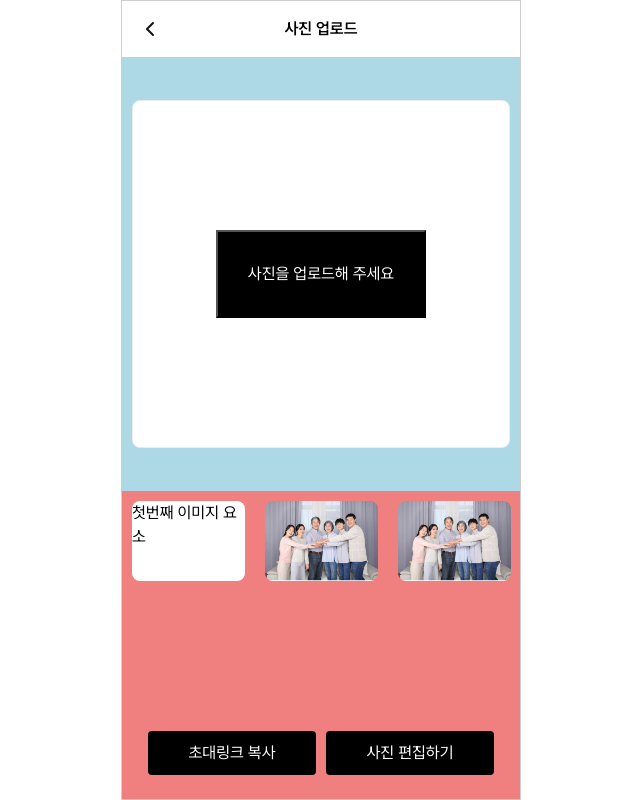
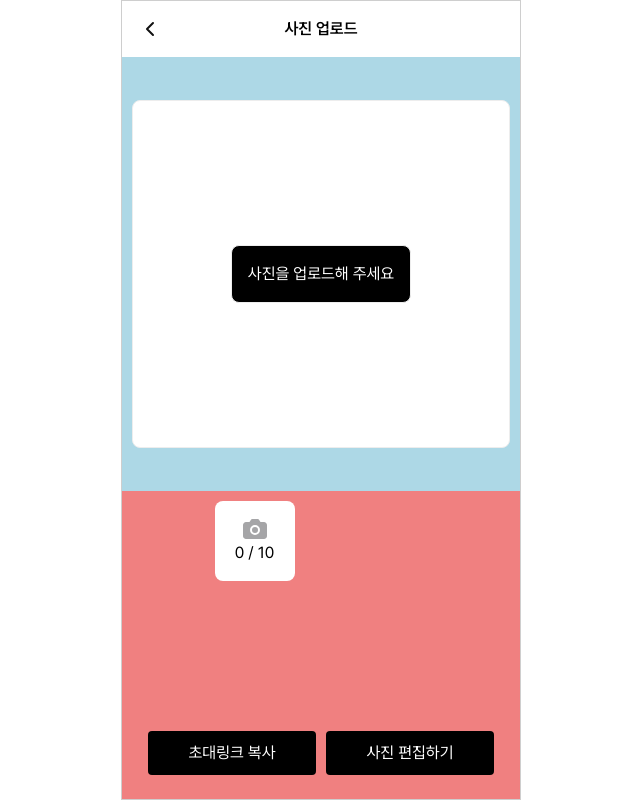
Before and after one commit to bananana0118/santa-frontend, a Next.js app: page /step/upload in a window 1280 px wide. Shown: the whole page, without its empty margins (319-959 px from the left). Built offline with nearby package versions, Linux system fonts and the light colour scheme.

Commit message:
feat : 파일 업로드 기능 구현

```diff
--- a/app/step/upload/page.js
+++ b/app/step/upload/page.js
@@ -1,29 +1,59 @@
 "use client";
-import React, { useState } from "react";
+import React, { useEffect, useRef, useState } from "react";
 import { useLoading } from "@/hooks/useLoading";
 import LoadingSpinner from "@/components/loading/LoadingSpinner";
 import styled from "styled-components";
 import ImagePreview from "@/components/Image/ImagePreview";
 import ImageSlider from "@/components/Image/ImageSlider";
 
-export default function Steb({ loading }) {
-    const [images, setImages] = useState([
-        "/images/test.png",
-        "/images/test.png",
-        "/images/test.png",
-    ]);
+export default function Step({ loading }) {
+    const fileInputRef = useRef(null);
+    const [images, setImages] = useState([]);
+    const [selectedFiles, setSelectedFiles] = useState([]);
     const [selectedImage, setSelectedImage] = useState(images[0]);
     const handleImageChange = (currentImage) => {
         setSelectedImage(currentImage);
     };
+    const handleFileChange = (event) => {
+        const files = Array.from(event.target.files);
+        console.log(files);
+        setSelectedFiles(files);
+
+        const urls = files.map((file) => URL.createObjectURL(file));
+        setImages((prev) => [...prev, urls]);
+    };
+
+    const handleButtonClick = () => {
+        if (fileInputRef.current) {
+            fileInputRef.current.click();
+        }
+    };
+
+    useEffect(() => {
+        setSelectedImage(images[0]);
+    }, [images]);
+
     return (
         <Container>
             <View>
                 <Top>
-                    <ImagePreview src={selectedImage} />
+                    {images.length > 0 ? (
+                        <ImagePreview src={selectedImage} />
+                    ) : (
+                        <InputButtonContainer>
+                            <InputButton>사진을 업로드해 주세요</InputButton>
+                        </InputButtonContainer>
+                    )}
+                    <FileInput
+                        type="file"
+                        accept="image/*"
+                        multiple
+                        onChange={handleFileChange}
+                        ref={fileInputRef}
+                    />
                 </Top>
                 <Bottom>
-                    <ImageSlider images={images} onChange={handleImageChange} />
+                    <ImageSlider images={images} setImages={setImages} />
                     <BottomActions>
                         <ActionButton>초대링크 복사</ActionButton>
                         <ActionButton>사진 편집하기</ActionButton>
@@ -62,14 +92,14 @@ const Bottom = styled.div`
     display: flex;
     flex-direction: column;
     justify-content: space-between;
-    padding:10px;
+    padding: 10px;
     background-color: lightcoral; /* 시각적 구분을 위해 배경색 설정 */
 `;
 const BottomActions = styled.div`
     display: flex;
     justify-content: space-around;
     width: 100%;
-    gap:10px;
+    gap: 10px;
     padding: 16px;
 `;
 
@@ -86,3 +116,31 @@ const ActionButton = styled.button`
         cursor: pointer;
     }
 `;
+const FileInput = styled.input`
+    position: absolute;
+    opacity: 0;
+    cursor: pointer;
+`;
+
+const InputButton = styled.div`
+    display: flex;
+    justify-content: center;
+    align-items: center;
+    border: 1px solid #ededed;
+    color: white;
+    padding: 16px;
+    border-radius: 8px;
+    background-color: black;
+`;
+
+const InputButtonContainer = styled.div`
+    display: flex;
+    justify-content: center;
+    align-items: center;
+    border: 1px solid #ededed;
+    width: 95%;
+    height: 80%;
+    padding: 16px;
+    border-radius: 8px;
+    background-color: #fff;
+`;
--- a/components/Image/ImagePreview.jsx
+++ b/components/Image/ImagePreview.jsx
@@ -4,11 +4,7 @@ import styled from "styled-components";
 export default function ImagePreview({ src }) {
     return (
         <PreviewContainer>
-            {src ? (
-                <ImageButton>사진을 업로드해 주세요</ImageButton>
-            ) : (
-                <PreviewImage src={src} alt="Preview" />
-            )}
+            <PreviewImage src={src} alt="Preview" />
         </PreviewContainer>
     );
 }
@@ -25,15 +21,6 @@ const PreviewContainer = styled.div`
     background-color: #fff;
 `;
 
-const ImageButton = styled.button`
-    display: flex;
-    justify-content: center;
-    color:white;
-    padding:30px;
-    align-items: center;
-    background-color: black;
-`;
-
 const PreviewImage = styled.img`
     height: auto;
     border-radius: 8px;
--- a/components/Image/ImageSlider.jsx
+++ b/components/Image/ImageSlider.jsx
@@ -4,8 +4,9 @@ import styled from "styled-components";
 import "slick-carousel/slick/slick.css";
 import "slick-carousel/slick/slick-theme.css";
 import Image from "next/image";
+import UploadButton from "../button/UploadButton";
 
-export default function ImageSlider({ images }) {
+export default function ImageSlider({ images, setImages }) {
     const settings = {
         speed: 500,
         infinite: false,
@@ -17,12 +18,16 @@ export default function ImageSlider({ images }) {
     return (
         <SliderContainer>
             <Slider {...settings}>
-                <AddImage>첫번째 이미지 요소</AddImage>
+                <UploadButton
+                    images={images}
+                    setImages={setImages}
+                ></UploadButton>
                 {images.map((src, index) => (
-                    <Group key={index}>
+                    <Group key={index} className="slide-group">
                         <SlideImage src={src} alt={`Slide ${index}`} />
                     </Group>
                 ))}
+                <NullDiv></NullDiv>
             </Slider>
         </SliderContainer>
     );
@@ -30,7 +35,7 @@ export default function ImageSlider({ images }) {
 
 const SliderContainer = styled.div`
     width: 100%;
-    .slick-slide img {
+    .slick-slide .slide-group img {
         width: auto;
         height: 80px;
     }
@@ -44,17 +49,22 @@ const SliderContainer = styled.div`
         align-items: center;
         padding: 0 10px; /* 각 슬라이드에 패딩을 줘서 간격을 만듦 */
     }
+
+    .slick-slide .first > div {
+        display: flex;
+        justify-content: center;
+        align-items: center;
+    }
 `;
 
 const SlideImage = styled.img`
     width: 80px;
     border-radius: 8px;
 `;
-
-const AddImage = styled.div`
-    background-color: white;
+const NullDiv = styled.div`
+    opacity: 0;
     height: 80px;
-    width: auto;
+    width: 10px;
     border-radius: 8px;
 `;
 
--- /dev/null
+++ b/components/button/UploadButton.jsx
@@ -0,0 +1,60 @@
+import Image from "next/image";
+import React, { useRef } from "react";
+import styled from "styled-components";
+
+export default function UploadButton({ setImages, images }) {
+    const fileInputRef = useRef(null);
+    const handleButtonClick = () => {
+        if (fileInputRef.current) {
+            fileInputRef.current.click();
+        }
+    };
+
+    const handleFileChange = (event) => {
+        const files = Array.from(event.target.files);
+        console.log(files);
+
+        const urls = files.map((file) => URL.createObjectURL(file));
+        setImages((prev) => [...prev, ...urls]);
+    };
+
+    return (
+        <div>
+            <AddImage onClick={handleButtonClick}>
+                <div className="first">
+                    <Image
+                        src="/svgIcon/camera.svg"
+                        alt="camera"
+                        width={24}
+                        height={24}
+                    />
+                </div>
+                <div>{images.length} / 10</div>
+                <FileInput
+                    type="file"
+                    accept="image/*"
+                    hidden
+                    multiple
+                    onChange={handleFileChange}
+                    ref={fileInputRef}
+                />
+            </AddImage>
+        </div>
+    );
+}
+const AddImage = styled.div`
+    display: flex;
+    width: 80px;
+    height: 80px;
+    flex-direction: column; /* 세로 방향으로 아이템 정렬 */
+    justify-content: center;
+    align-items: center;
+    background-color: white;
+    border-radius: 8px;
+    cursor: pointer;
+`;
+const FileInput = styled.input`
+    position: absolute;
+    opacity: 0;
+    cursor: pointer;
+`;
```
Also changed, not shown: public/svgIcon/camera.svg (added).
